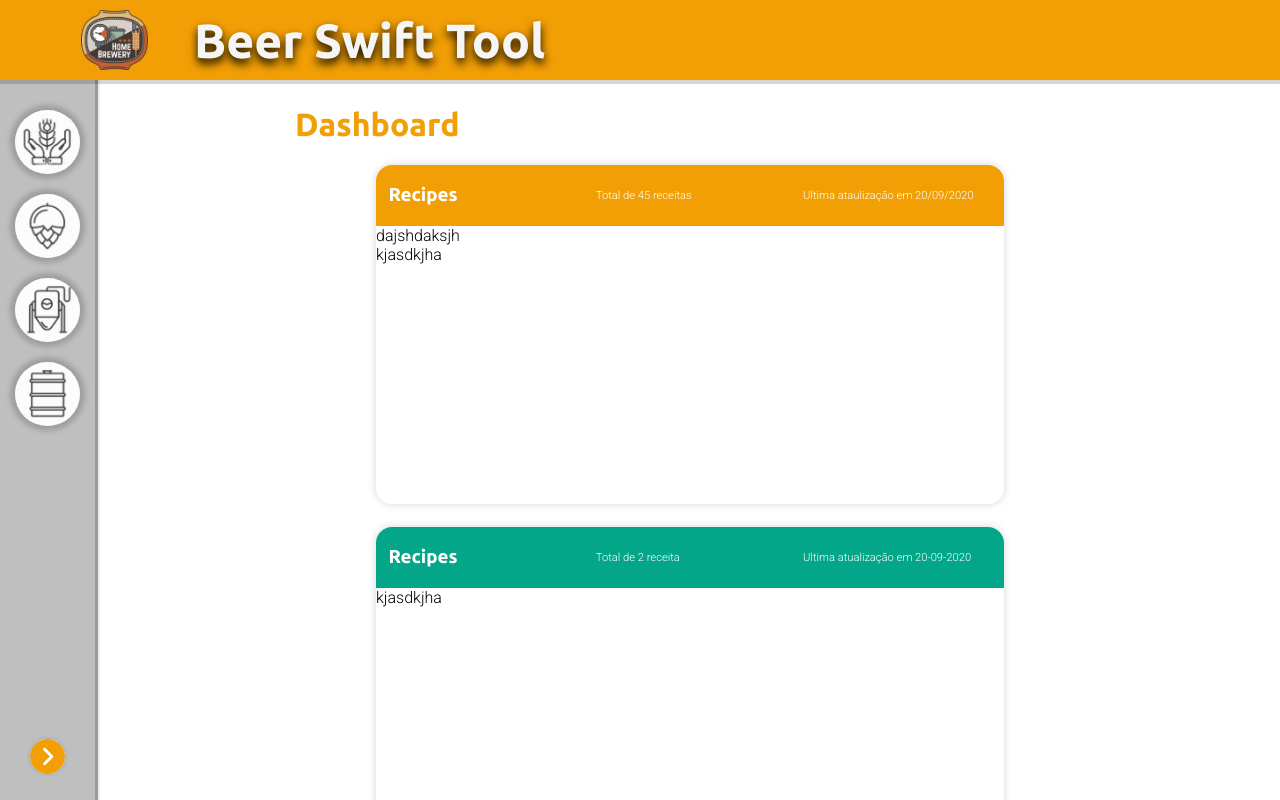
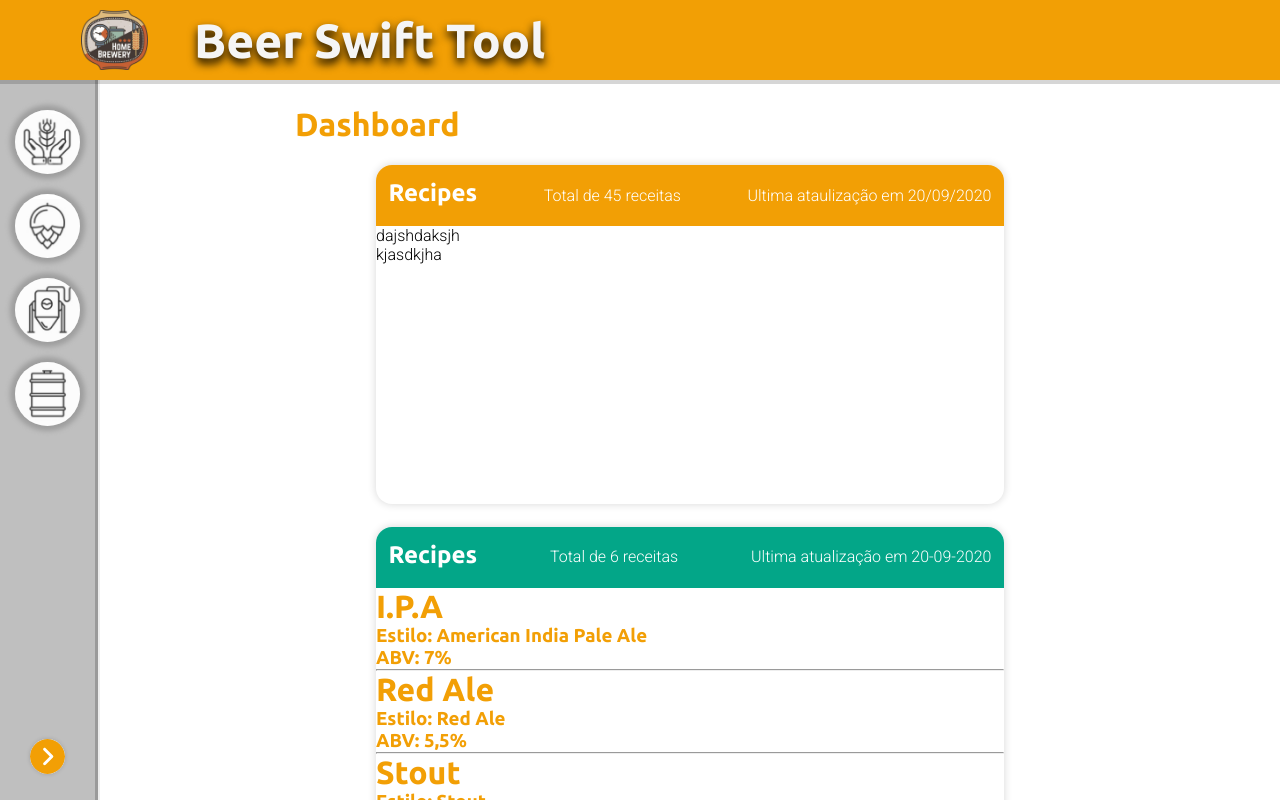
Before and after one commit to Marcio-Tiene/beer-swifty-tool-frontend, a React (Create React App) app: page / in a window 1280 px wide. Built offline with nearby package versions, Linux system fonts and the light colour scheme.

Commit message:
Recipe info added

```diff
--- a/src/components/DashBoard/Card/styles.tsx
+++ b/src/components/DashBoard/Card/styles.tsx
@@ -19,7 +19,7 @@ export const CardWrapper = styled.div`
 export const CardHeader = styled.header`
   background-color: ${(p: Props) => p.BgTitle};
   display: flex;
-  /* justify-content: space-around; */
+  justify-content: space-between;
   align-items: center;
 
   height: 18%;
@@ -28,17 +28,17 @@ export const CardHeader = styled.header`
   border-radius: 16px 16px 0 0;
 `;
 
-export const CardTitle = styled.h3`
+export const CardTitle = styled.h2`
+  color: white;
+  line-height: 100%;
+  padding: 0 2% 0.8%;
+  width: fit-content;
+`;
+
+export const CardTitleInf = styled.p`
+  font-size: 1rem;
   color: white;
   line-height: 100%;
   padding: 0 2%;
-  width: 33%;
+  width: fit-content;
 `;
-
-export const CardTitleInf = styled.p`
-  font-size: 0.7rem;
-  color: white;
-  line-height: 100%;
-  padding: 0 2%;
-  width: 33%;
-`;
--- a/src/data/server.json
+++ b/src/data/server.json
@@ -1,11 +1,21 @@
 {
+  "user": {
+    "marcio": {
+      "id": 21326459879,
+
       "recipes": {
         "recipe_created_at": "09-07-2020-18:48:57",
-    "recipe_updated_at": "20-09-2020",
-    "recipe_list": [
+        "recipe_updated_at": "20-09-2020-18:48:57",
+        "recipe": [
           {
             "id": 1,
-        "recipe_name": "Red Ale-01",
+            "recipe_name": "I.P.A",
+            "og": "1.060",
+            "fg": "1.010",
+            "ibu": "55",
+            "abv": "7",
+            "color": "16",
+            "style": "American India Pale Ale",
             "malts_id": [
               {
                 "malt_id": 1,
@@ -53,7 +63,230 @@
           },
           {
             "id": 2,
-        "recipe_name": "Red Ale-02",
+            "recipe_name": "Red Ale",
+            "og": "1,050",
+            "fg": "1,010",
+            "ibu": "30",
+            "abv": "5,5",
+            "color": "16",
+            "style": "Red Ale",
+            "malts_id": [
+              {
+                "malt_id": 1,
+                "malt_name": "pale ale",
+                "quantity": 20,
+                "malt_color": 3,
+                "malt_potential": 1.0372
+              },
+              {
+                "malt_id": 2,
+                "malt_name": "crystal",
+                "quantity": 2,
+                "malt_color": 3,
+                "malt_potential": 1.03902
+              }
+            ],
+            "hops_id": [
+              {
+                "id": 1,
+                "hop_name": "apollo",
+                "add_time": 10,
+                "amount": 100
+              },
+              {
+                "id": 2,
+                "hop_name": "apollo",
+                "add_time": 10,
+                "amount": 100
+              },
+              {
+                "hop_name": "apollo",
+                "id": 3,
+                "add_time": 10,
+                "amount": 100
+              }
+            ],
+            "yeast_id": [
+              {
+                "londonAle": 1,
+                "englishAle": 2
+              }
+            ],
+            "created_at": "09-07-2020-18:48:57",
+            "updated_at": "09-07-2020-18:48:57"
+          },
+          {
+            "id": 3,
+            "recipe_name": "Stout",
+            "og": "1,055",
+            "fg": "1,010",
+            "ibu": "25",
+            "abv": "6",
+            "color": "60",
+            "style": "Stout",
+            "malts_id": [
+              {
+                "malt_id": 1,
+                "malt_name": "pale ale",
+                "quantity": 20,
+                "malt_color": 3,
+                "malt_potential": 1.0372
+              },
+              {
+                "malt_id": 2,
+                "malt_name": "crystal",
+                "quantity": 2,
+                "malt_color": 3,
+                "malt_potential": 1.03902
+              }
+            ],
+            "hops_id": [
+              {
+                "id": 1,
+                "hop_name": "apollo",
+                "add_time": 10,
+                "amount": 100
+              },
+              {
+                "id": 2,
+                "hop_name": "apollo",
+                "add_time": 10,
+                "amount": 100
+              },
+              {
+                "hop_name": "apollo",
+                "id": 3,
+                "add_time": 10,
+                "amount": 100
+              }
+            ],
+            "yeast_id": [
+              {
+                "londonAle": 1,
+                "englishAle": 2
+              }
+            ],
+            "created_at": "09-07-2020-18:48:57",
+            "updated_at": "09-07-2020-18:48:57"
+          },
+          {
+            "id": 4,
+            "recipe_name": "Pilsen",
+            "og": "1,040",
+            "fg": "1,010",
+            "ibu": "8",
+            "abv": "4,5",
+            "color": "60",
+            "style": "Pilsen",
+            "malts_id": [
+              {
+                "malt_id": 1,
+                "malt_name": "pale ale",
+                "quantity": 20,
+                "malt_color": 3,
+                "malt_potential": 1.0372
+              },
+              {
+                "malt_id": 2,
+                "malt_name": "crystal",
+                "quantity": 2,
+                "malt_color": 3,
+                "malt_potential": 1.03902
+              }
+            ],
+            "hops_id": [
+              {
+                "id": 1,
+                "hop_name": "apollo",
+                "add_time": 10,
+                "amount": 100
+              },
+              {
+                "id": 2,
+                "hop_name": "apollo",
+                "add_time": 10,
+                "amount": 100
+              },
+              {
+                "hop_name": "apollo",
+                "id": 3,
+                "add_time": 10,
+                "amount": 100
+              }
+            ],
+            "yeast_id": [
+              {
+                "londonAle": 1,
+                "englishAle": 2
+              }
+            ],
+            "created_at": "09-07-2020-18:48:57",
+            "updated_at": "09-07-2020-18:48:57"
+          },
+          {
+            "id": 5,
+            "recipe_name": "I.P.A doida",
+            "og": "1.060",
+            "fg": "1.010",
+            "ibu": "55",
+            "abv": "7",
+            "color": "16",
+            "style": "American India Pale Ale",
+            "malts_id": [
+              {
+                "malt_id": 1,
+                "malt_name": "pale ale",
+                "quantity": 20,
+                "malt_color": 3,
+                "malt_potential": 1.0372
+              },
+              {
+                "malt_id": 2,
+                "malt_name": "crystal",
+                "quantity": 2,
+                "malt_color": 3,
+                "malt_potential": 1.03902
+              }
+            ],
+            "hops_id": [
+              {
+                "id": 1,
+                "hop_name": "apollo",
+                "add_time": 10,
+                "amount": 100
+              },
+              {
+                "id": 2,
+                "hop_name": "apollo",
+                "add_time": 10,
+                "amount": 100
+              },
+              {
+                "hop_name": "apollo",
+                "id": 3,
+                "add_time": 10,
+                "amount": 100
+              }
+            ],
+            "yeast_id": [
+              {
+                "londonAle": 1,
+                "englishAle": 2
+              }
+            ],
+            "created_at": "09-07-2020-18:48:57",
+            "updated_at": "09-07-2020-18:48:57"
+          },
+
+          {
+            "id": 6,
+            "recipe_name": "Stout bruta",
+            "og": "1,055",
+            "fg": "1,010",
+            "ibu": "25",
+            "abv": "6",
+            "color": "60",
+            "style": "Stout",
             "malts_id": [
               {
                 "malt_id": 1,
@@ -100,6 +333,8 @@
             "updated_at": "09-07-2020-18:48:57"
           }
         ]
+      }
+    }
   },
 
   "malts": [
--- a/src/pages/Home/index.tsx
+++ b/src/pages/Home/index.tsx
@@ -8,12 +8,16 @@ import Card from '../../components/DashBoard/Card';
 import * as Server from '../../data/server.json';
 
 const Home: React.FC = () => {
+  const logedUser = Server.user.marcio.recipes;
   const recipeLenght =
-    Server.recipes.recipe_list.length < 1
-      ? `Total de ${Server.recipes.recipe_list.length} receitas`
-      : `Total de ${Server.recipes.recipe_list.length} receita`;
+    logedUser.recipe.length > 1
+      ? `Total de ${logedUser.recipe.length} receitas`
+      : `Total de ${logedUser.recipe.length} receita`;
 
-  const recipeUpdate = `Ultima atualização em ${Server.recipes.recipe_updated_at}`;
+  const recipeUpdate = `Ultima atualização em ${logedUser.recipe_updated_at.substring(
+    0,
+    10
+  )}`;
   return (
     <PageDefault>
       <Container>
@@ -34,7 +38,19 @@ const Home: React.FC = () => {
             CardInfo1={recipeLenght}
             CardInfo2={recipeUpdate}
           >
-            kjasdkjha
+            {logedUser.recipe.map((recipe, i: number) => {
+              while (i < 3) {
+                return (
+                  <>
+                    <h1 key={recipe.id}>{logedUser.recipe[i].recipe_name}</h1>
+                    <h3 key={recipe.id}>Estilo: {logedUser.recipe[i].style}</h3>
+                    <h3 key={recipe.id}>ABV: {logedUser.recipe[i].abv}%</h3>
+                    <hr />
+                  </>
+                );
+              }
+              return null;
+            })}
           </Card>
           <Card TitleBg='var(--secondary-color)'>kjasdkjha</Card>
           <Card TitleBg='var(--quaternary-color)'>kjasdkjha</Card>
```
Lines whose indentation alone changed are shown as unchanged.
